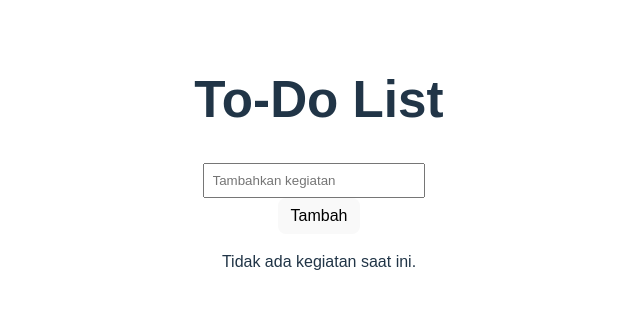
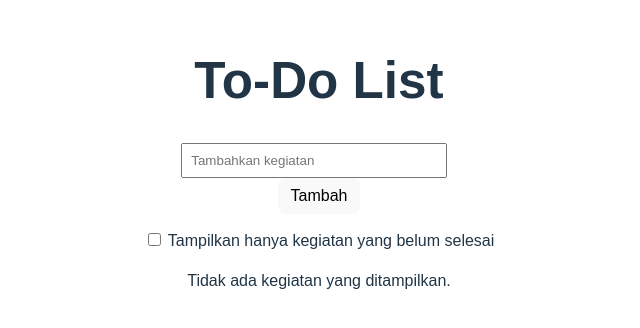
Before and after one commit to hasbinasution/todo-app, a Vue app in the folder todo-app/: page / in a window 1280 px wide. Shown: the part 236-564 px from the top of the page, without its empty margins (321-961 px from the left). Built offline with nearby package versions, Linux system fonts and the light colour scheme.

Commit message:
AGAR USER DAPAT MENAMPILKAN KEGIATAN YANG BELUM SELESAI

```diff
--- a/todo-app/src/App.vue
+++ b/todo-app/src/App.vue
@@ -1,9 +1,10 @@
 <script setup>
-import { ref } from 'vue';
+import { ref, computed } from 'vue';
 
 const newTask = ref('');
 const tasks = ref([]);
 const errorMessage = ref('');
+const showOnlyIncomplete = ref(false);
 
 // Tambah kegiatan
 function addTask() {
@@ -21,10 +22,17 @@ function deleteTask(index) {
   tasks.value.splice(index, 1);
 }
 
-// Checklist selesai
+// Toggle selesai
 function toggleTask(index) {
   tasks.value[index].completed = !tasks.value[index].completed;
 }
+
+// Filter: hanya kegiatan yang belum selesai
+const filteredTasks = computed(() =>
+  showOnlyIncomplete.value
+    ? tasks.value.filter(task => !task.completed)
+    : tasks.value
+);
 </script>
 
 <template>
@@ -41,8 +49,16 @@ function toggleTask(index) {
 
     <p v-if="errorMessage" class="error">{{ errorMessage }}</p>
 
-    <ul v-if="tasks.length > 0">
-      <li v-for="(task, index) in tasks" :key="index" class="task-item">
+    <!-- Tombol toggle filter -->
+    <div class="filter">
+      <label>
+        <input type="checkbox" v-model="showOnlyIncomplete" />
+        Tampilkan hanya kegiatan yang belum selesai
+      </label>
+    </div>
+
+    <ul v-if="filteredTasks.length > 0">
+      <li v-for="(task, index) in filteredTasks" :key="index" class="task-item">
         <div class="task-content">
           <input type="checkbox" v-model="task.completed" @change="toggleTask(index)" />
           <span :class="{ completed: task.completed }">{{ task.text }}</span>
@@ -50,7 +66,7 @@ function toggleTask(index) {
         <button class="delete-button" @click="deleteTask(index)">Hapus</button>
       </li>
     </ul>
-    <p v-else>Tidak ada kegiatan saat ini.</p>
+    <p v-else>Tidak ada kegiatan yang ditampilkan.</p>
   </div>
 </template>
 
@@ -109,4 +125,7 @@ li.task-item {
   color: red;
   margin-top: 10px;
 }
+.filter {
+  margin-top: 15px;
+}
 </style>
```
